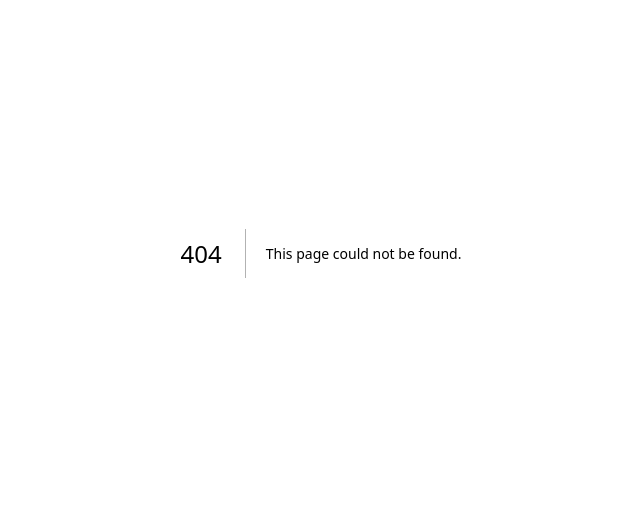
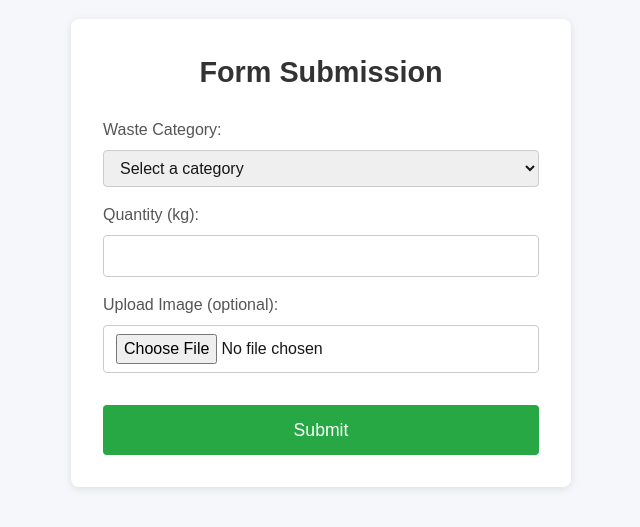
Before and after one commit to joelb429078/WasteWise, a Next.js app in the folder wastewise/: page /submission in a window 1280 px wide. Before the commit this address had no page. Shown: the part 147-674 px from the top of the page, without its empty margins (319-959 px from the left). Built offline with nearby package versions, Linux system fonts and the light colour scheme.

Commit message:
Add SubmissionForm component

```diff
--- /dev/null
+++ b/wastewise/src/app/submission/page.js
@@ -0,0 +1,10 @@
+import React from 'react';
+import SubmissionForm from '@/components/submissionForm/SubmissionForm';
+
+export default function SubmissionPage() {
+  return (
+    <div>
+      <SubmissionForm />
+    </div>
+  );
+}
--- /dev/null
+++ b/wastewise/src/components/submissionForm/SubmissionForm.js
@@ -0,0 +1,98 @@
+"use client";
+
+import React, { useState } from 'react';
+import axios from 'axios';
+import styles from './SubmissionForm.module.css';
+
+const SubmissionForm = () => {
+  const [wasteType, setWasteType] = useState('');
+  const [quantity, setQuantity] = useState('');
+  const [image, setImage] = useState(null);
+  const [error, setError] = useState('');
+  const [successMessage, setSuccessMessage] = useState('');
+
+  const handleSubmit = async (e) => {
+    e.preventDefault();
+    if (!wasteType || !quantity) {
+      setError('Please fill in all required fields.');
+      return;
+    }
+    setError('');
+
+    const formData = new FormData();
+    formData.append('wasteType', wasteType);
+    formData.append('quantity', quantity);
+    if (image) {
+      formData.append('image', image);
+    }
+
+    try {
+      const backendUrl = process.env.NEXT_PUBLIC_BACKEND_URL || 'http://localhost:5000';
+      const response = await axios.post(`${backendUrl}/api/submit`, formData, {
+        headers: { 'Content-Type': 'multipart/form-data' },
+      });
+      setSuccessMessage(response.data.message);
+      setWasteType('');
+      setQuantity('');
+      setImage(null);
+    } catch (err) {
+      setError('Submission failed. Please try again.');
+      console.error(err);
+    }
+  };
+
+  return (
+    <div className={styles.formContainer}>
+      <div className={styles.card}>
+        <h2 className={styles.header}>Form Submission</h2>
+        <form onSubmit={handleSubmit} className={styles.form}>
+          {error && <p className={styles.error}>{error}</p>}
+          {successMessage && <p className={styles.success}>{successMessage}</p>}
+          <div className={styles.formGroup}>
+            <label htmlFor="wasteType" className={styles.label}>Waste Category:</label>
+            <select
+              id="wasteType"
+              value={wasteType}
+              onChange={(e) => setWasteType(e.target.value)}
+              className={styles.input}
+            >
+              <option value="">Select a category</option>
+              <option value="plastic">Plastic</option>
+              <option value="paper">Paper</option>
+              <option value="organic">Organic Waste (e.g., food waste)</option>
+              <option value="general">General Waste</option>
+              <option value="glass">Glass</option>
+              <option value="metal">Metal</option>
+              <option value="e-waste">Electronic Waste (E-Waste)</option>
+              <option value="textiles">Textiles</option>
+              <option value="hazardous">Hazardous Waste</option>
+            </select>
+          </div>
+          <div className={styles.formGroup}>
+            <label htmlFor="quantity" className={styles.label}>Quantity (kg):</label>
+            <input
+              id="quantity"
+              type="number"
+              value={quantity}
+              onChange={(e) => setQuantity(e.target.value)}
+              min="0"
+              className={styles.input}
+            />
+          </div>
+          <div className={styles.formGroup}>
+            <label htmlFor="image" className={styles.label}>Upload Image (optional):</label>
+            <input
+              id="image"
+              type="file"
+              onChange={(e) => setImage(e.target.files[0])}
+              className={styles.input}
+            />
+          </div>
+          <button type="submit" className={styles.submitButton}>Submit</button>
+        </form>
+      </div>
+    </div>
+  );
+};
+
+export default SubmissionForm;
--- /dev/null
+++ b/wastewise/src/components/submissionForm/SubmissionForm.module.css
@@ -0,0 +1,77 @@
+.formContainer {
+  display: flex;
+  justify-content: center;
+  align-items: center;
+  padding: 2rem;
+  background: #f5f7fa;
+  min-height: 100vh;
+}
+
+.card {
+  background: #ffffff;
+  padding: 2rem;
+  border-radius: 8px;
+  box-shadow: 0 2px 8px rgba(0, 0, 0, 0.1);
+  width: 100%;
+  max-width: 500px;
+}
+
+.header {
+  text-align: center;
+  margin-bottom: 1.5rem;
+  color: #333333;
+  font-size: 1.8rem;
+  font-weight: 600;
+}
+
+.form {
+  display: flex;
+  flex-direction: column;
+}
+
+.formGroup {
+  margin-bottom: 1rem;
+}
+
+.label {
+  display: block;
+  margin-bottom: 0.5rem;
+  color: #555555;
+  font-weight: 500;
+}
+
+.input {
+  width: 100%;
+  padding: 0.5rem 0.75rem;
+  border: 1px solid #cccccc;
+  border-radius: 4px;
+  font-size: 1rem;
+}
+
+.submitButton {
+  padding: 0.75rem;
+  background-color: #28a745;
+  color: #ffffff;
+  border: none;
+  border-radius: 4px;
+  font-size: 1.1rem;
+  cursor: pointer;
+  transition: background-color 0.3s ease;
+  margin-top: 1rem;
+}
+
+.submitButton:hover {
+  background-color: #218838;
+}
+
+.error {
+  color: #ff4d4f;
+  text-align: center;
+  margin-bottom: 1rem;
+}
+
+.success {
+  color: #52c41a;
+  text-align: center;
+  margin-bottom: 1rem;
+}
```
